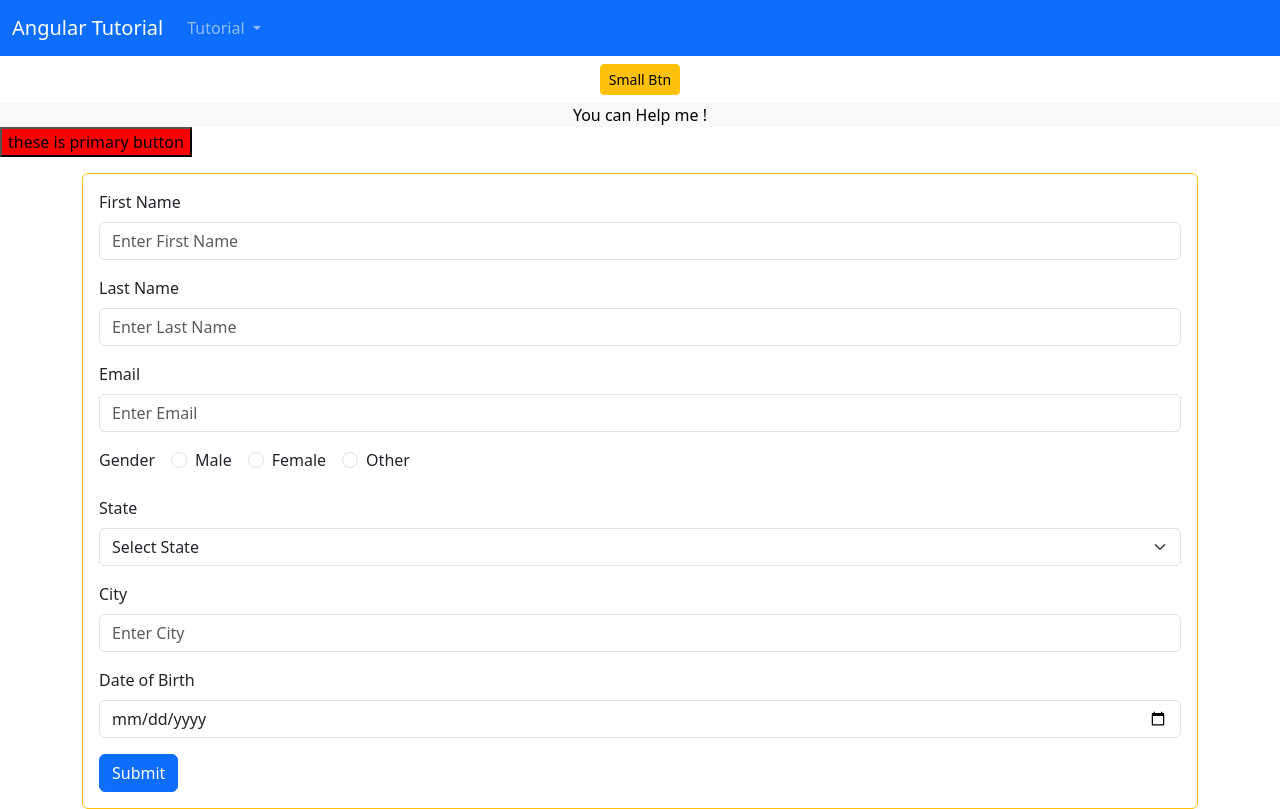
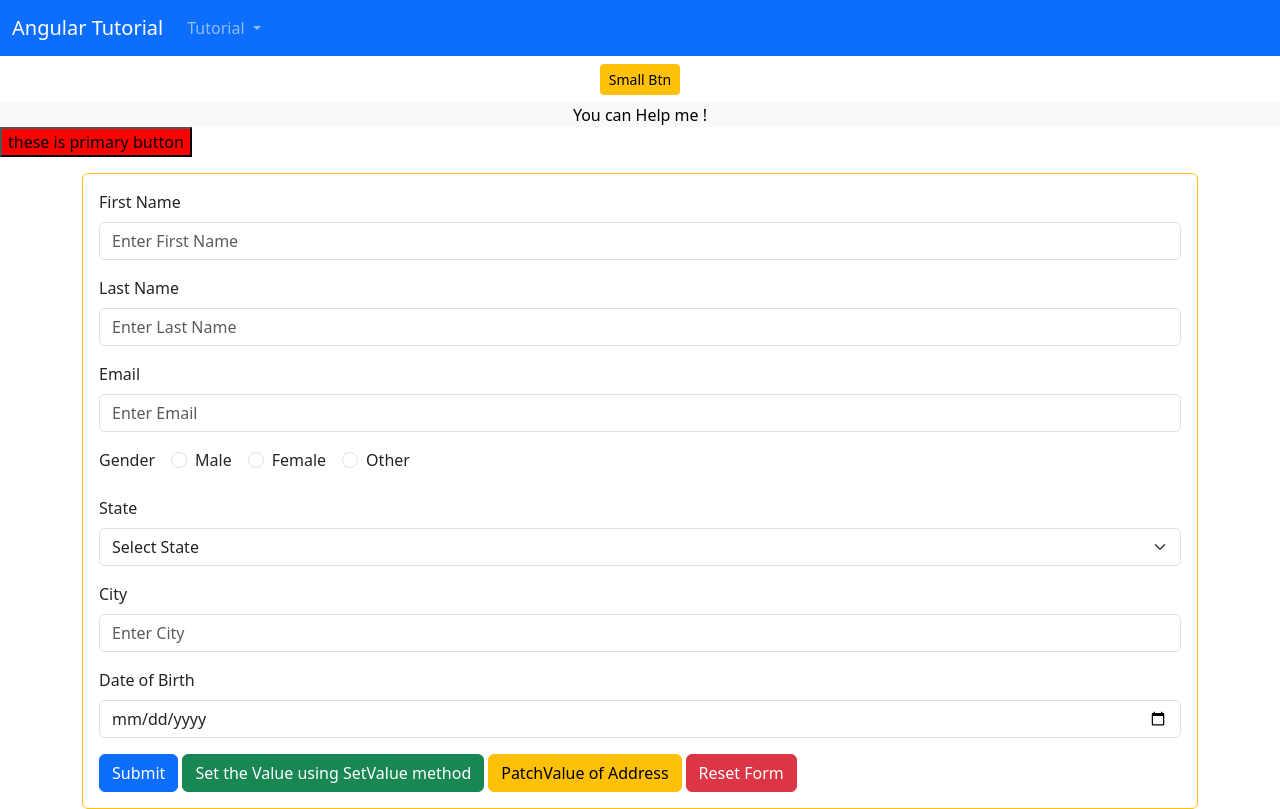
Before and after one commit to PrathameshSystenics/Angular_Tutorial, an Angular app in the folder AngularTut/: page /forms/template-driven in a window 1280 px wide. Built offline with nearby package versions, Linux system fonts and the light colour scheme.

Commit message:
SetValue and PatchValue method and Reset Form

```diff
--- a/AngularTut/src/app/templatedriven/templatedriven.component.html
+++ b/AngularTut/src/app/templatedriven/templatedriven.component.html
@@ -88,7 +88,7 @@
     <div class="mb-3" ngModelGroup="address">
       <label for="state" class="form-label">State</label>
       <select class="form-select" id="state" required name="state" ngModel>
-        <option value="">Select State</option>
+        <option value="" selected>Select State</option>
         <option value="Andhra Pradesh">Andhra Pradesh</option>
         <option value="Bihar">Bihar</option>
         <option value="Delhi">Delhi</option>
@@ -135,5 +135,21 @@
 
     <!-- Submit Button -->
     <button type="submit" class="btn btn-primary" (click)="onSubmit()">Submit</button>
+
+
+    <!-- Set the Value -->
+     <button class="btn btn-success ms-1" (click)="onSetBtn()">
+      Set the Value using SetValue method
+     </button>
+
+     <!-- Patch only the selected value -->
+      <button class="btn btn-warning ms-1" (click)="onPatchBtn()">
+        PatchValue of Address
+      </button>
+
+      <!-- Resetting the form -->
+       <button class="btn btn-danger ms-1" (click)="resetForm()" >
+        Reset Form
+       </button>
   </form>
 </div>
--- a/AngularTut/src/app/templatedriven/templatedriven.component.ts
+++ b/AngularTut/src/app/templatedriven/templatedriven.component.ts
@@ -14,4 +14,34 @@ export class TemplatedrivenComponent {
   onSubmit() {
     console.log(this.form);
   }
+
+  onSetBtn() {
+    // for setting the value the structure must be same as the form
+    this.form.form.setValue({
+      firstname: 'firstname',
+      lastname: 'lastname',
+      email: 'email@gmail.com',
+      gender: 'Male',
+      dob: '2003-04-22',
+      address: {
+        state: 'Gujarat',
+        city: 'ahemdabad',
+      },
+    });
+  }
+
+  onPatchBtn() {
+    // setting only the specified key without interferring the others fields of the forms
+    this.form.form.patchValue({
+      address: {
+        city: 'Vangaon',
+        state: 'Maharashtra',
+      },
+    });
+  }
+
+  resetForm() {
+    // reseting the form with the reset function present in the ngForm class.
+    this.form.resetForm();
+  }
 }
```
